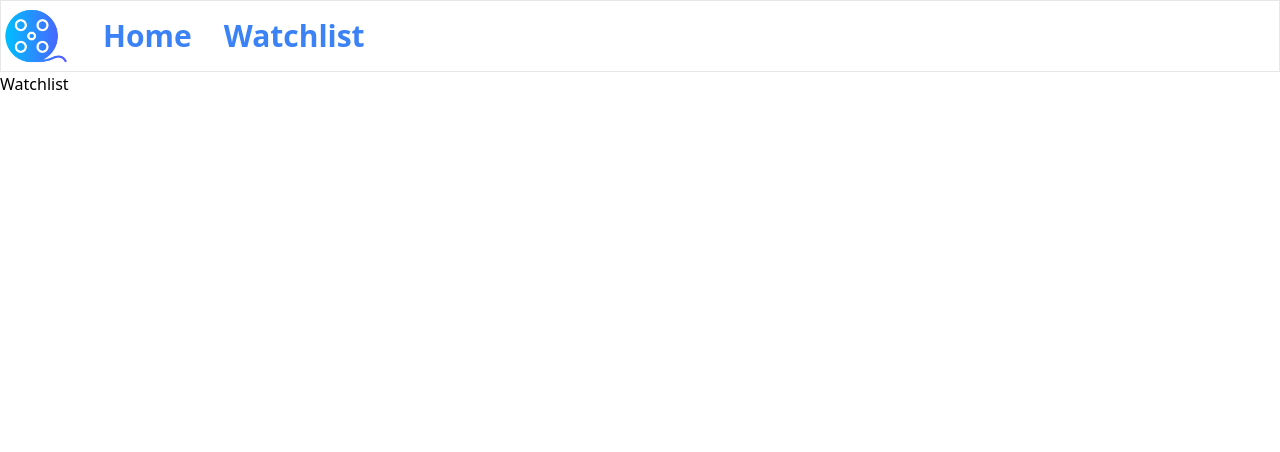
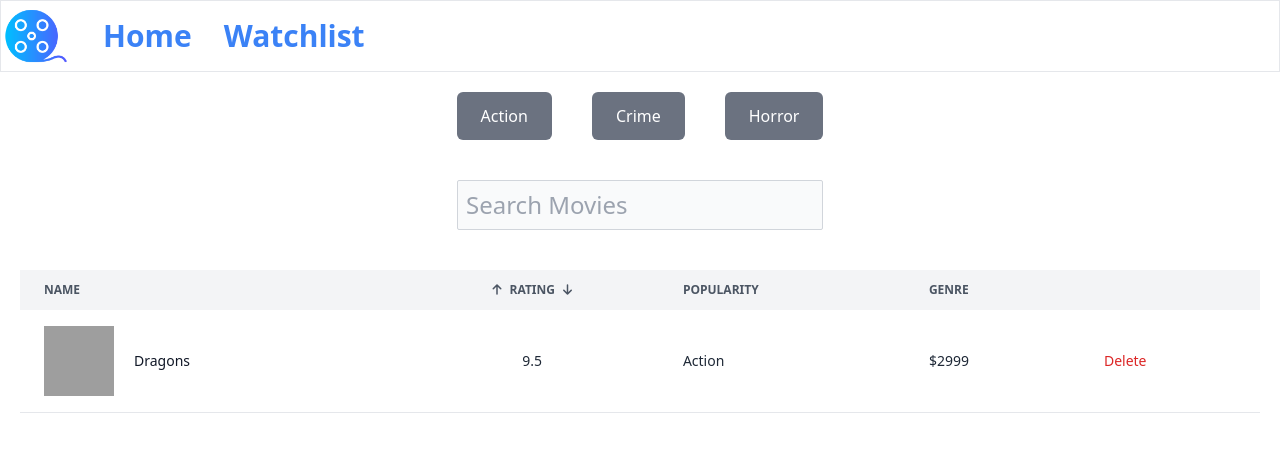
Before and after one commit to CURIOUSABHEE/IMDB_Clone, a React (Vite) app: page /watchlist in a window 1280 px wide. Shown: the top 452 px of the page. Built offline with nearby package versions, Linux system fonts and the light colour scheme; grey boxes are pictures that could not be loaded.

Commit message:
Added the watchlist Component

```diff
--- a/src/App.jsx
+++ b/src/App.jsx
@@ -21,7 +21,14 @@ function App() {
               </>
             }
           />
-          <Route path="/watchlist" element={<Watchlist />} />
+          <Route
+            path="/watchlist"
+            element={
+              <>
+                <Watchlist />
+              </>
+            }
+          />
         </Routes>
       </BrowserRouter>
     </>
--- a/src/Components/Watchlist.jsx
+++ b/src/Components/Watchlist.jsx
@@ -2,9 +2,75 @@ import React from "react";
 
 function Watchlist() {
   return (
-    <div>
-      <h1>Watchlist</h1>
-    </div>
+    <>
+      <div className="flex justify-center m-5 gap-10">
+        <div className="bg-gray-500 text-white px-6 py-3 rounded-md hover:bg-blue-600 hover:text-black">
+          Action
+        </div>
+        <div className="bg-gray-500 text-white px-6 py-3 rounded-md hover:bg-blue-600 hover:text-black">
+          Crime
+        </div>
+        <div className="bg-gray-500 text-white px-6 py-3 rounded-md hover:bg-blue-600 hover:text-black">
+          Horror
+        </div>
+      </div>
+
+      <div className="flex justify-center m-10">
+        <input
+          className="bg-gray-50 border border-gray-300 text-gray-900 text-2xl rounded-sm w-half p-2 "
+          type="text"
+          placeholder="Search Movies"
+        />
+      </div>
+
+      <div class="relative overflow-x-auto m-5">
+        <table class="w-full text-sm text-left  text-gray-800 dark:text-gray-400">
+          <thead class="text-xs text-gray-600 uppercase bg-gray-100 dark:bg-gray-700 dark:text-gray-400">
+            <tr>
+              <th scope="col" class="px-6 py-3">
+                Name
+              </th>
+              <th scope="col" class="px-6 py-3">
+                <div class="flex justify-center items-center gap-2">
+                  <i class="fa-solid fa-arrow-up"></i>
+                  <h3>Rating</h3>
+                  <i class="fa-solid fa-arrow-down"></i>
+                </div>
+              </th>
+              <th scope="col" class="px-6 py-3">
+                Popularity
+              </th>
+              <th scope="col" class="px-6 py-3">
+                Genre
+              </th>
+              <th></th>
+            </tr>
+          </thead>
+          <tbody>
+            <tr class="bg-white border-b dark:bg-gray-800 dark:border-gray-700">
+              <td
+                scope="row"
+                className="flex items-center gap-5 px-6 py-4 pt font-medium text-gray-900 whitespace-nowrap dark:text-white"
+              >
+                <img
+                  src="https://i.etsystatic.com/41716657/r/il/003c1d/4814626793/il_fullxfull.4814626793_sr8e.jpg"
+                  alt="Poster"
+                  style={{ width: "70px", height: "70px" }}
+                />
+                <h3>Dragons</h3>
+              </td>
+
+              <td class="px-6 py-4">
+                <div class="flex justify-center items-center gap-2">9.5</div>
+              </td>
+              <td className="px-6 py-4 ">Action</td>
+              <td className="px-6 py-4">$2999</td>
+              <td className="px-6 py-4 text-red-600 "> Delete </td>
+            </tr>
+          </tbody>
+        </table>
+      </div>
+    </>
   );
 }
 
```
